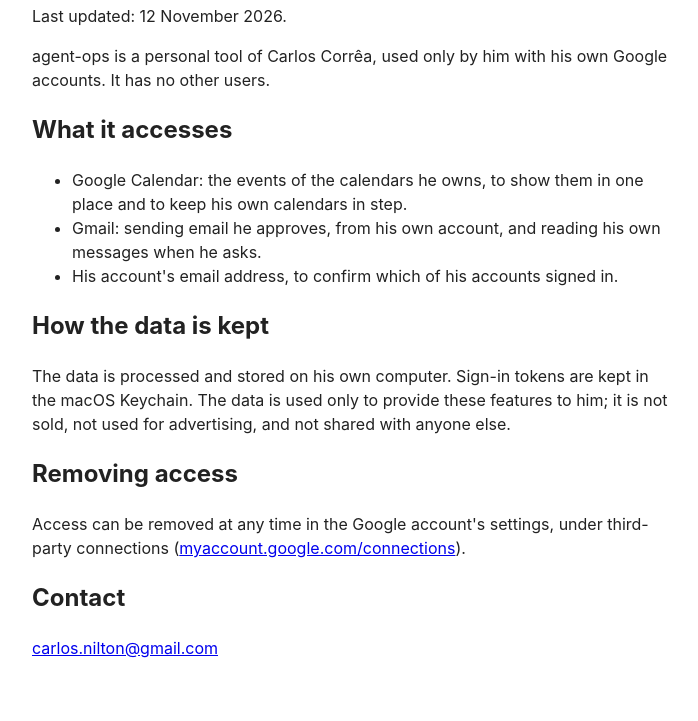
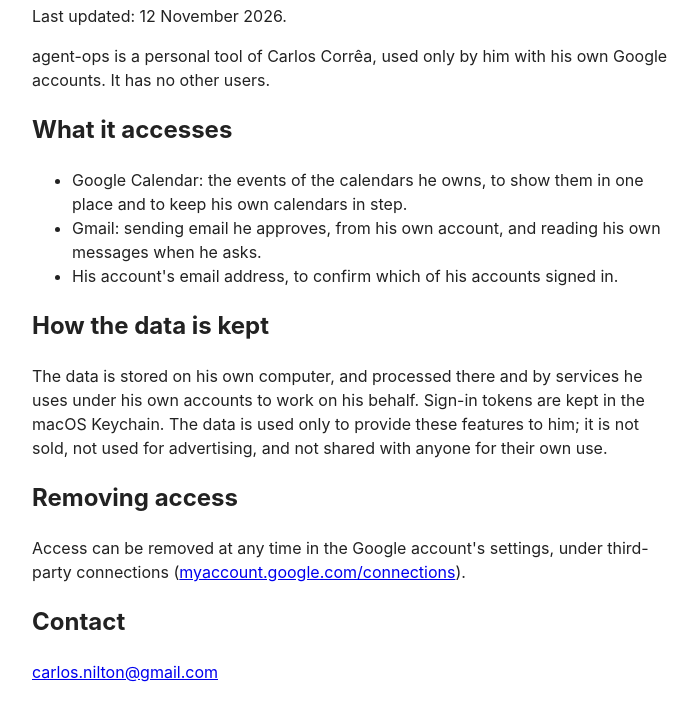
Before and after one commit to cnacorrea/cnacorrea.github.io, a plain HTML site: page privacy.html in a window 1280 px wide. Shown: the part 113-834 px from the top of the page, without its empty margins (288-986 px from the left). Drawn offline with Linux system fonts and the light colour scheme.

Commit message:
describe where the data is processed

```diff
--- a/privacy.html
+++ b/privacy.html
@@ -17,7 +17,7 @@
 <li>His account's email address, to confirm which of his accounts signed in.</li>
 </ul>
 <h2>How the data is kept</h2>
-<p>The data is processed and stored on his own computer. Sign-in tokens are kept in the macOS Keychain. The data is used only to provide these features to him; it is not sold, not used for advertising, and not shared with anyone else.</p>
+<p>The data is stored on his own computer, and processed there and by services he uses under his own accounts to work on his behalf. Sign-in tokens are kept in the macOS Keychain. The data is used only to provide these features to him; it is not sold, not used for advertising, and not shared with anyone for their own use.</p>
 <h2>Removing access</h2>
 <p>Access can be removed at any time in the Google account's settings, under third-party connections (<a href="https://myaccount.google.com/connections">myaccount.google.com/connections</a>).</p>
 <h2>Contact</h2>
```
